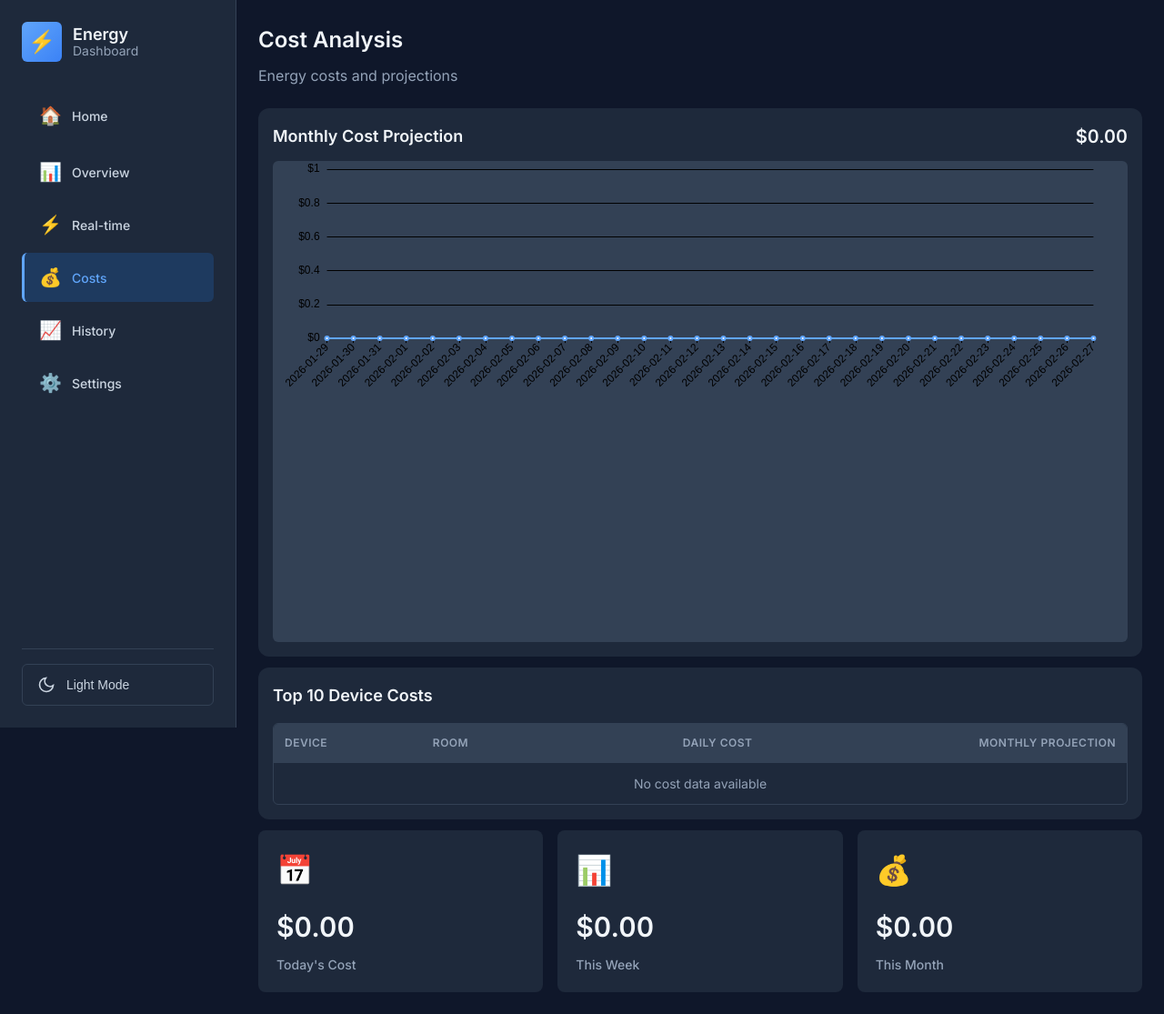
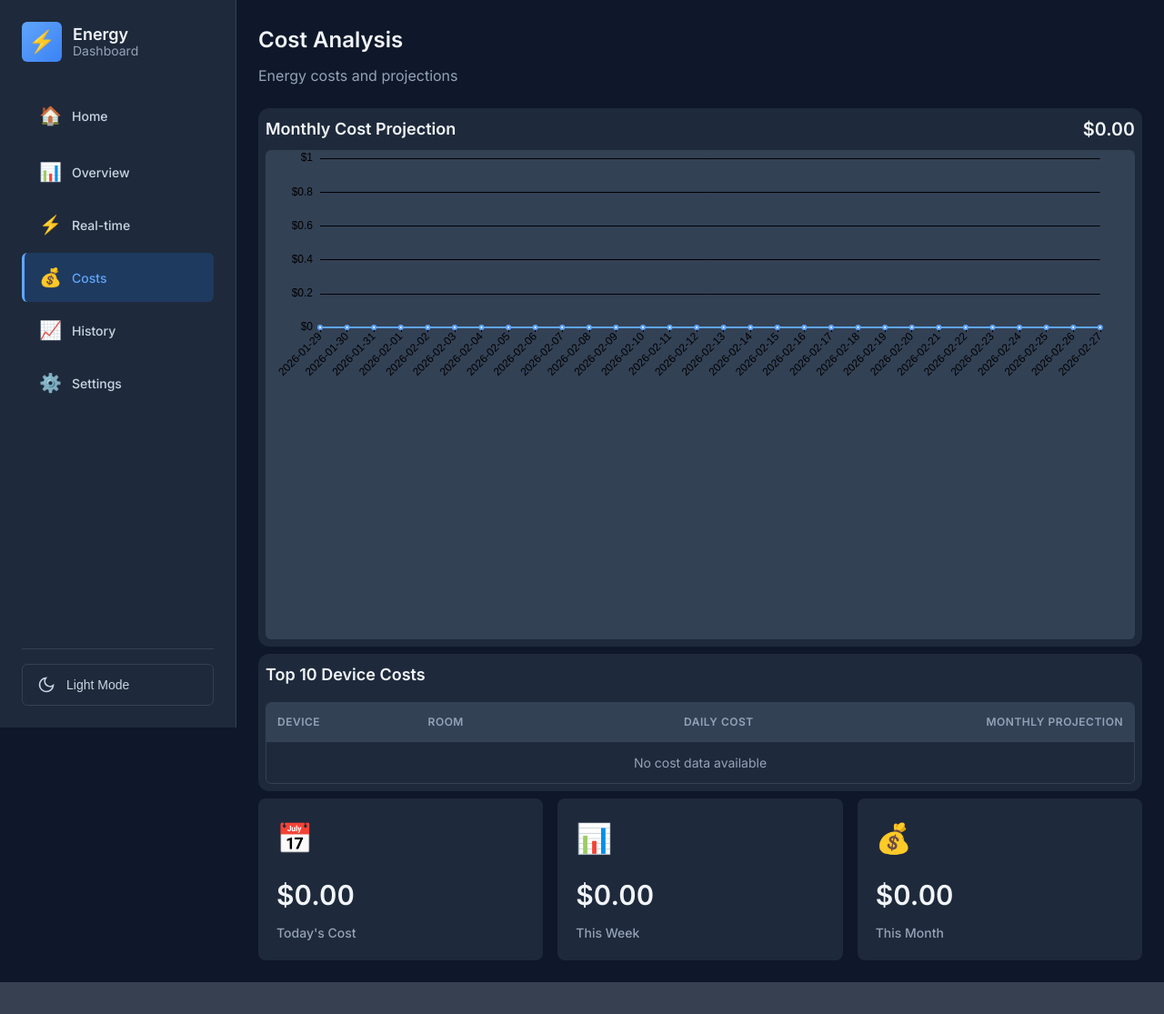
Before and after one commit to Sebastianwerner1985/energy-dashboard, a Flask app: page /costs in a window 1280 px wide. Shown: the whole page at 91% size. After the commit the page ends 1080 px from the top, so only its background shows below. Run offline with Flask 3, Linux system fonts and the light colour scheme; data that the repository does not hold is empty; parts of the project's set-up code (start-up, migrations or seed data) failed here and were passed over; some libraries are stand-ins or nearby versions.

Commit message:
Reduce main-card padding and margins to minimize whitespace
- Change main-card padding from var(--space-4/16px) to var(--space-2/8px)
- Change main-card margin-bottom from var(--space-3/12px) to var(--space-2/8px)
- Change main-card-header margin-bottom from var(--space-3) to var(--space-2)
- Add explicit padding: 0 to chart-container

This significantly reduces the wrapper whitespace around all charts
while maintaining proper visual separation between cards.

Deployed to Pi and verified working.

```diff
--- a/static/css/custom.css
+++ b/static/css/custom.css
@@ -243,16 +243,16 @@
 .main-card {
     background-color: var(--bg-surface);
     border-radius: var(--radius-xl);
-    padding: var(--space-4);
+    padding: var(--space-2);
     box-shadow: var(--shadow-sm);
-    margin-bottom: var(--space-3);
+    margin-bottom: var(--space-2);
 }
 
 .main-card-header {
     display: flex;
     justify-content: space-between;
     align-items: center;
-    margin-bottom: var(--space-3);
+    margin-bottom: var(--space-2);
 }
 
 .main-card-title {
@@ -321,6 +321,7 @@ tbody tr:last-child td {
 .chart-container {
     position: relative;
     margin: 0;
+    padding: 0;
 }
 
 .chart-wrapper {
```
